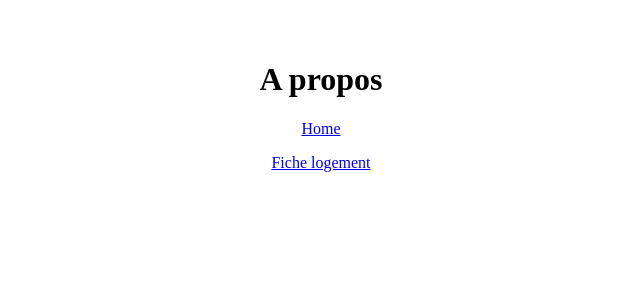
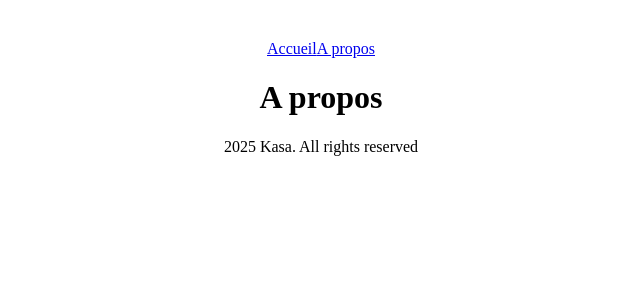
Before and after one commit to Jlde54/JS_React_Kasa, a React (Vite) app: page /a-propos in a window 1280 px wide. Shown: the top 300 px of the page, without its empty margins (319-959 px from the left). Built offline with nearby package versions, Linux system fonts and the light colour scheme.

Commit message:
Header and Footer components created for test

```diff
--- /dev/null
+++ b/src/components/Footer.jsx
@@ -0,0 +1,13 @@
+import {Link} from 'react-router-dom'
+
+function Footer() {
+
+    return (
+        <>
+            <p>2025 Kasa. All rights reserved</p>
+        </>
+    )
+
+}
+
+export default Footer
--- /dev/null
+++ b/src/components/Header.jsx
@@ -0,0 +1,16 @@
+import {Link} from 'react-router-dom'
+
+function Header() {
+
+    return (
+        <>
+            <nav>
+                <Link to={'/'}>Accueil</Link>
+                <Link to={'/a-propos'}>A propos</Link>
+            </nav>
+        </>
+    )
+
+}
+
+export default Header
--- a/src/pages/A-Propos.jsx
+++ b/src/pages/A-Propos.jsx
@@ -5,12 +5,7 @@ function A_Propos() {
     return (
         <>
             <h1>A propos</h1>
-            <p>
-                <Link to={'/'}>Home</Link>
-            </p>
-            <p>
-                <Link to={'/fiche-logement'}>Fiche logement</Link>
-            </p>
+
         </>
     )
 
--- a/src/pages/App.jsx
+++ b/src/pages/App.jsx
@@ -3,18 +3,22 @@ import Home from './Home.jsx'
 import A_propos from './A-Propos.jsx'
 import Fiche_Logement from './Fiche-Logement.jsx'
 import Error from './Error.jsx'
+import Header from '../components/Header.jsx'
+import Footer from '../components/Footer.jsx'
 
 function App() {
 
   return (
     <>
       <BrowserRouter>
+      <Header />
         <Routes>
           <Route path={'/'} element={<Home/>}/>
           <Route path={'/a-propos'} element={<A_propos />} />
           <Route path={'/fiche-logement/:id'} element={<Fiche_Logement />} />
           <Route path={'*'} element={<Error />} />
         </Routes>
+      <Footer />
       </BrowserRouter>
     </>
   )
--- a/src/pages/Error.jsx
+++ b/src/pages/Error.jsx
@@ -5,9 +5,7 @@ function Error() {
     return (
         <>
             <h1>Erreur</h1>
-            <p>
-                <Link to={'/'}>Home</Link>
-            </p>
+
         </>
     )
 
--- a/src/pages/Home.jsx
+++ b/src/pages/Home.jsx
@@ -5,12 +5,7 @@ function Home() {
     return (
         <>
             <h1>Home</h1>
-            <p>
-                <Link to={'/a-propos'}>A propos</Link>
-            </p>
-            <p>
-                <Link to={'/fiche-logement/Logement 1'}>Fiche logement</Link>
-            </p>
+
         </>
     )
 }
```
